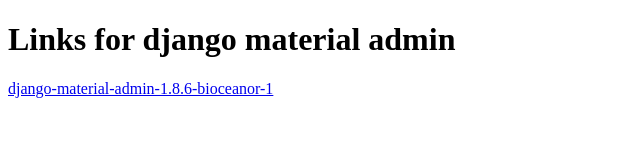
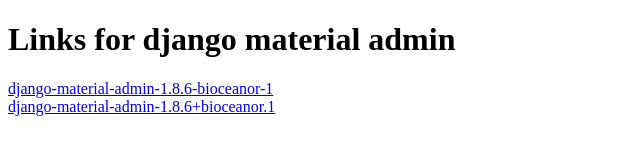
Before and after one commit to rednaks/pypi, a plain HTML site: page django-material-admin/index.html in a window 1280 px wide. Shown: the whole page, without its empty margins (0-640 px from the left). Drawn offline with Linux system fonts and the light colour scheme.

Commit message:
fix version

```diff
--- a/django-material-admin/index.html
+++ b/django-material-admin/index.html
@@ -6,6 +6,7 @@
   <body>
     <h1>Links for django material admin</h1>
     <a href="https://github.com/rednaks/pypi/raw/master/django-material-admin/packages/django-material-admin-1.8.6-bioceanor-1.tar.gz">django-material-admin-1.8.6-bioceanor-1</a><br/>
+    <a href="https://github.com/rednaks/pypi/raw/master/django-material-admin/packages/django-material-admin-1.8.6+bioceanor.1.tar.gz">django-material-admin-1.8.6+bioceanor.1</a><br/>
 
   </body>
 </html>
```
Also changed, not shown: 1 other file.
